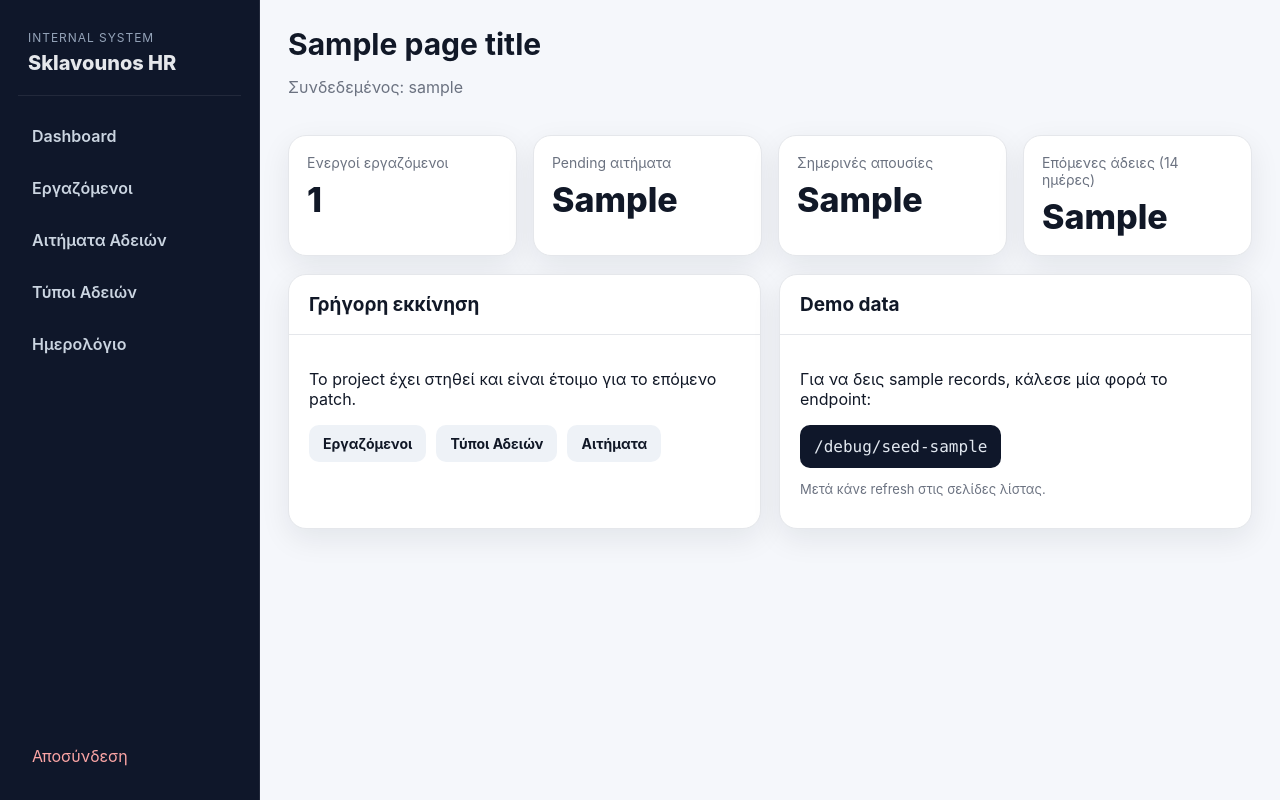
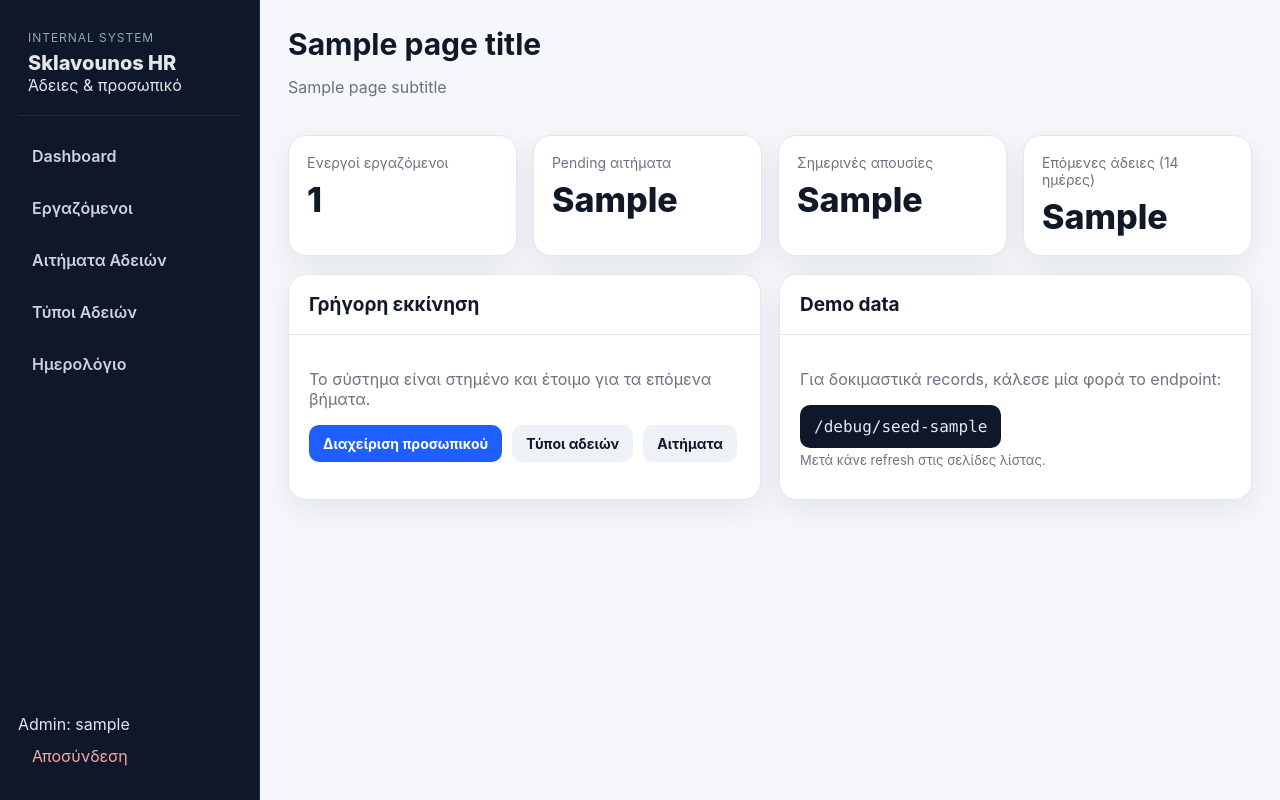
Before and after one commit to cfragoulis-design/Sklavounos-HR, a FastAPI app: template app/templates/dashboard.html in a window 1280 px wide. Run offline with FastAPI, Linux system fonts and the light colour scheme; the template is opened without the code that fills it: most values are stand-ins (such as "Sample title", 1, 10 or a date in 2020).

Commit message:
Add files via upload

```diff
--- a/app/templates/base.html
+++ b/app/templates/base.html
@@ -12,6 +12,7 @@
       <div class="brand">
         <div class="brand-kicker">Internal System</div>
         <div class="brand-title">Sklavounos HR</div>
+        <div class="brand-subtitle">Άδειες &amp; προσωπικό</div>
       </div>
 
       <nav class="nav">
@@ -23,6 +24,9 @@
       </nav>
 
       <div class="sidebar-footer">
+        {% if admin %}
+        <div class="admin-pill">Admin: {{ admin.username }}</div>
+        {% endif %}
         <a class="logout-link" href="/logout">Αποσύνδεση</a>
       </div>
     </aside>
@@ -31,7 +35,11 @@
       <header class="topbar">
         <div>
           <h1>{{ page_title or 'Sklavounos HR' }}</h1>
-          {% if admin %}<p class="muted">Συνδεδεμένος: {{ admin.username }}</p>{% endif %}
+          {% if page_subtitle %}
+          <p class="muted">{{ page_subtitle }}</p>
+          {% elif admin %}
+          <p class="muted">Συνδεδεμένος: {{ admin.username }}</p>
+          {% endif %}
         </div>
       </header>
 
--- a/app/templates/dashboard.html
+++ b/app/templates/dashboard.html
@@ -25,10 +25,10 @@
       <h2>Γρήγορη εκκίνηση</h2>
     </div>
     <div class="panel-body">
-      <p>Το project έχει στηθεί και είναι έτοιμο για το επόμενο patch.</p>
-      <div class="button-row">
-        <a class="btn-secondary" href="/employees">Εργαζόμενοι</a>
-        <a class="btn-secondary" href="/leave-types">Τύποι Αδειών</a>
+      <p class="muted">Το σύστημα είναι στημένο και έτοιμο για τα επόμενα βήματα.</p>
+      <div class="button-row top-gap">
+        <a class="btn-primary" href="/employees">Διαχείριση προσωπικού</a>
+        <a class="btn-secondary" href="/leave-types">Τύποι αδειών</a>
         <a class="btn-secondary" href="/leave-requests">Αιτήματα</a>
       </div>
     </div>
@@ -39,9 +39,9 @@
       <h2>Demo data</h2>
     </div>
     <div class="panel-body">
-      <p>Για να δεις sample records, κάλεσε μία φορά το endpoint:</p>
+      <p class="muted">Για δοκιμαστικά records, κάλεσε μία φορά το endpoint:</p>
       <div class="code-inline">/debug/seed-sample</div>
-      <p class="muted small">Μετά κάνε refresh στις σελίδες λίστας.</p>
+      <p class="muted small top-gap">Μετά κάνε refresh στις σελίδες λίστας.</p>
     </div>
   </section>
 </div>
--- a/app/templates/employee_form.html
+++ b/app/templates/employee_form.html
@@ -3,7 +3,10 @@
 {% set data = form_data or {} %}
 <section class="panel narrow-panel">
   <div class="panel-header between">
-    <h2>{% if employee %}Επεξεργασία εργαζομένου{% else %}Νέος εργαζόμενος{% endif %}</h2>
+    <div>
+      <h2>{% if employee %}Επεξεργασία εργαζομένου{% else %}Νέος εργαζόμενος{% endif %}</h2>
+      <p class="muted small">Στοιχεία προσωπικού και δικαιούμενες άδειες.</p>
+    </div>
     <a class="btn-secondary" href="/employees">Επιστροφή</a>
   </div>
   <div class="panel-body">
--- a/app/templates/placeholder.html
+++ b/app/templates/placeholder.html
@@ -5,7 +5,7 @@
     <h2>{{ title }}</h2>
   </div>
   <div class="panel-body">
-    <p>{{ message }}</p>
+    <p class="muted">{{ message }}</p>
   </div>
 </section>
 {% endblock %}
```
Also changed, not shown: app/templates/employees.html (+6 -1 lines), app/templates/leave_requests.html (+5 -2 lines), app/templates/leave_types.html (+6 -3 lines), app/templates/login.html (+8 -8 lines).
